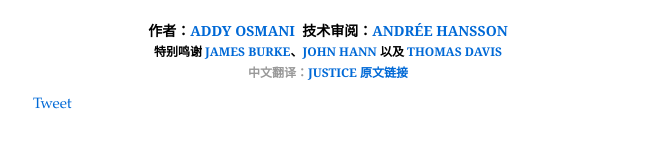
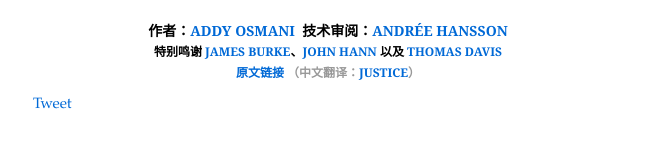
Before and after one commit to Justineo/singles, a plain HTML site: page writing-modular-js/index.html in a window 1280 px wide. Shown: the part 179-333 px from the top of the page, without its empty margins (312-976 px from the left). Drawn offline with nearby package versions, Linux system fonts and the light colour scheme.

Commit message:
minor refine

```diff
--- a/writing-modular-js/index.html
+++ b/writing-modular-js/index.html
@@ -129,7 +129,7 @@
         <div class="credits">
         <small>作者：<a href="http://twitter.com/addyosmani">Addy Osmani</a>&nbsp; 技术审阅：<a href="http://twitter.com/peolanha">Andr&#233;e Hansson</a><br>
         <small class="special">特别鸣谢 <a href="http://twitter.com/jrburke">JAMES BURKE</a>、<a href="http://twitter.com/unscriptable">JOHN HANN</a> 以及 <a href="http://twitter.com/neutralthoughts">THOMAS DAVIS</a></small></small><br>
-        <small class="special translate-note">中文翻译：<a href="http://weibo.com/justineo">Justice</a> <a href="http://addyosmani.com/writing-modular-js/">原文链接</a></small>
+        <small class="special translate-note"><a href="http://addyosmani.com/writing-modular-js/">原文链接</a> （中文翻译：<a href="http://weibo.com/justineo">Justice</a>）</small>
     </div>
 
 </div>
```
